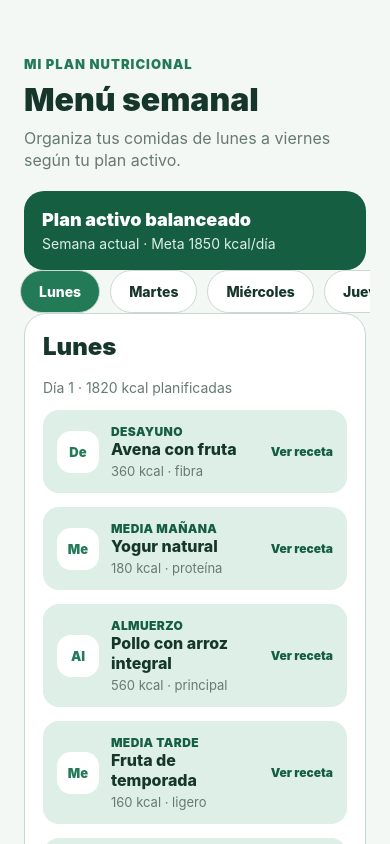
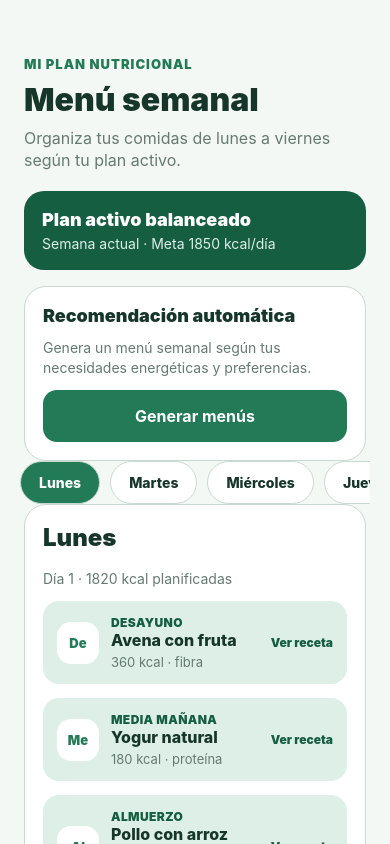
Before and after one commit to ravivanco/ProyectoInterculturalidad-G3, a React Native app in the folder movil/: screen /WeeklyMenu in a window 390 px wide. Built offline with nearby package versions, Linux system fonts and the light colour scheme; no server answers.

Commit message:
feat(movil): generar recomendaciones de menus

```diff
--- a/movil/src/screens/plan/WeeklyMenuScreen.tsx
+++ b/movil/src/screens/plan/WeeklyMenuScreen.tsx
@@ -13,6 +13,7 @@ export function WeeklyMenuScreen({ navigation }: NativeStackScreenProps<RootStac
   const [plan, setPlan] = useState<WeeklyNutritionPlan>();
   const [selectedDayId, setSelectedDayId] = useState('monday');
   const [loading, setLoading] = useState(true);
+  const [generating, setGenerating] = useState(false);
 
   useEffect(() => {
     nutritionPlanService.getActiveWeeklyMenu()
@@ -27,6 +28,17 @@ export function WeeklyMenuScreen({ navigation }: NativeStackScreenProps<RootStac
     () => plan?.days.find((day) => day.id === selectedDayId) ?? plan?.days[0],
     [plan?.days, selectedDayId],
   );
+
+  const generateMenu = async () => {
+    setGenerating(true);
+    try {
+      const generatedPlan = await nutritionPlanService.generateWeeklyMenu();
+      setPlan(generatedPlan);
+      setSelectedDayId(generatedPlan.days[0]?.id ?? selectedDayId);
+    } finally {
+      setGenerating(false);
+    }
+  };
 
   return (
     <ScrollView contentContainerStyle={styles.container}>
@@ -46,6 +58,13 @@ export function WeeklyMenuScreen({ navigation }: NativeStackScreenProps<RootStac
           <View style={styles.summary}>
             <Text style={styles.summaryTitle}>{plan?.name}</Text>
             <Text style={styles.summaryText}>{plan?.weekLabel} · Meta {plan?.energyTarget} kcal/día</Text>
+            {plan?.generatedAt ? <Text style={styles.generatedText}>Generado automáticamente</Text> : undefined}
+          </View>
+
+          <View style={styles.recommendationCard}>
+            <Text style={styles.recommendationTitle}>Recomendación automática</Text>
+            <Text style={styles.recommendationText}>Genera un menú semanal según tus necesidades energéticas y preferencias.</Text>
+            <PrimaryButton loading={generating} onPress={generateMenu} title={generating ? 'Generando...' : 'Generar menús'} />
           </View>
 
           <ScrollView horizontal showsHorizontalScrollIndicator={false} style={styles.daySelector}>
@@ -132,6 +151,7 @@ const styles = StyleSheet.create({
   daySelector: { marginHorizontal: -4 },
   dayTitle: { color: colors.text, fontSize: 24, fontWeight: '900' },
   empty: { color: colors.muted, textAlign: 'center' },
+  generatedText: { color: colors.primarySoft, fontSize: 12, fontWeight: '900', marginTop: 10, textTransform: 'uppercase' },
   header: { gap: 8 },
   kicker: { color: colors.primary, fontSize: 13, fontWeight: '900', letterSpacing: 1, textTransform: 'uppercase' },
   loadingCard: { alignItems: 'center', backgroundColor: colors.surface, borderRadius: 22, gap: 12, padding: 28 },
@@ -145,6 +165,9 @@ const styles = StyleSheet.create({
   mealSlot: { color: colors.primaryDark, fontSize: 12, fontWeight: '900', letterSpacing: 0.4, textTransform: 'uppercase' },
   mealTitle: { color: colors.text, fontSize: 16, fontWeight: '800' },
   mealAction: { color: colors.primaryDark, fontSize: 12, fontWeight: '900' },
+  recommendationCard: { backgroundColor: colors.surface, borderColor: colors.border, borderRadius: 22, borderWidth: 1, gap: 12, marginTop: 16, padding: 18 },
+  recommendationText: { color: colors.muted, fontSize: 14, lineHeight: 20 },
+  recommendationTitle: { color: colors.text, fontSize: 18, fontWeight: '900' },
   subtitle: { color: colors.muted, fontSize: 16, lineHeight: 22 },
   summary: { backgroundColor: colors.primaryDark, borderRadius: 20, padding: 18 },
   summaryText: { color: colors.primarySoft, fontSize: 14, marginTop: 5 },
--- a/movil/src/services/nutritionPlanService.ts
+++ b/movil/src/services/nutritionPlanService.ts
@@ -78,6 +78,27 @@ const weekdayMenus: WeeklyNutritionPlan = {
   ],
 };
 
+const generatedMenus: WeeklyNutritionPlan = {
+  ...weekdayMenus,
+  id: 'generated-balanced-week',
+  name: 'Recomendación automática semanal',
+  status: 'generated',
+  weekLabel: 'Semana generada',
+  generatedAt: new Date().toISOString(),
+  safetyNotes: [
+    'Generado según meta energética diaria estimada.',
+    'Incluye platos variados compatibles con preferencias registradas.',
+  ],
+  days: weekdayMenus.days.map((day, index) => ({
+    ...day,
+    totalCalories: [1840, 1860, 1835, 1855, 1825][index] ?? day.totalCalories,
+    meals: day.meals.map((meal) => ({
+      ...meal,
+      tags: Array.from(new Set([...meal.tags, 'recomendado'])),
+    })),
+  })),
+};
+
 export const nutritionPlanService = {
   async getActiveWeeklyMenu() {
     const token = await getToken();
@@ -92,4 +113,18 @@ export const nutritionPlanService = {
       return weekdayMenus;
     }
   },
+
+  async generateWeeklyMenu() {
+    const token = await getToken();
+    if (!token) return generatedMenus;
+
+    try {
+      return await apiRequest<WeeklyNutritionPlan>('/nutrition-plans/me/active/week/recommendations', {
+        method: 'POST',
+        headers: { Authorization: `Bearer ${token}` },
+      });
+    } catch {
+      return { ...generatedMenus, generatedAt: new Date().toISOString() };
+    }
+  },
 };
```
